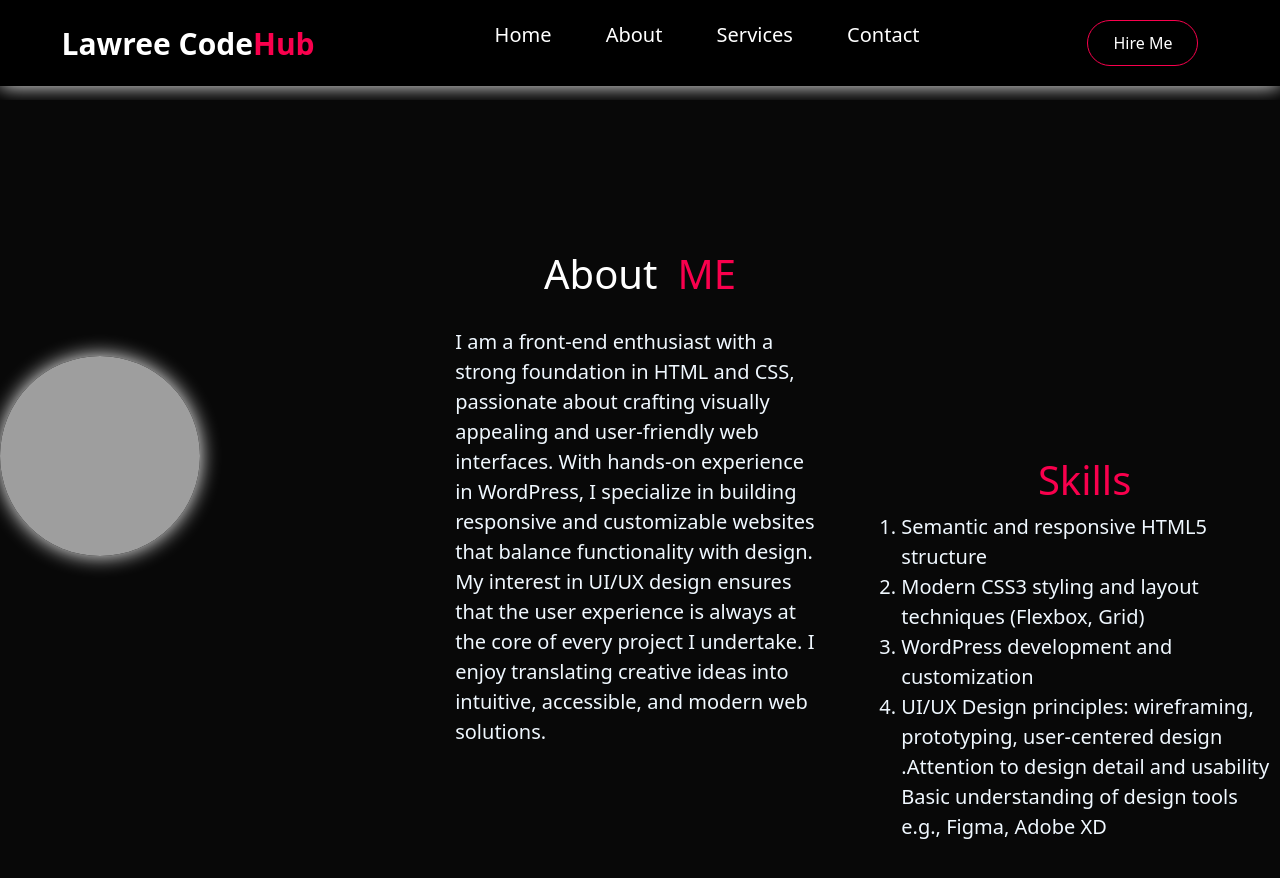
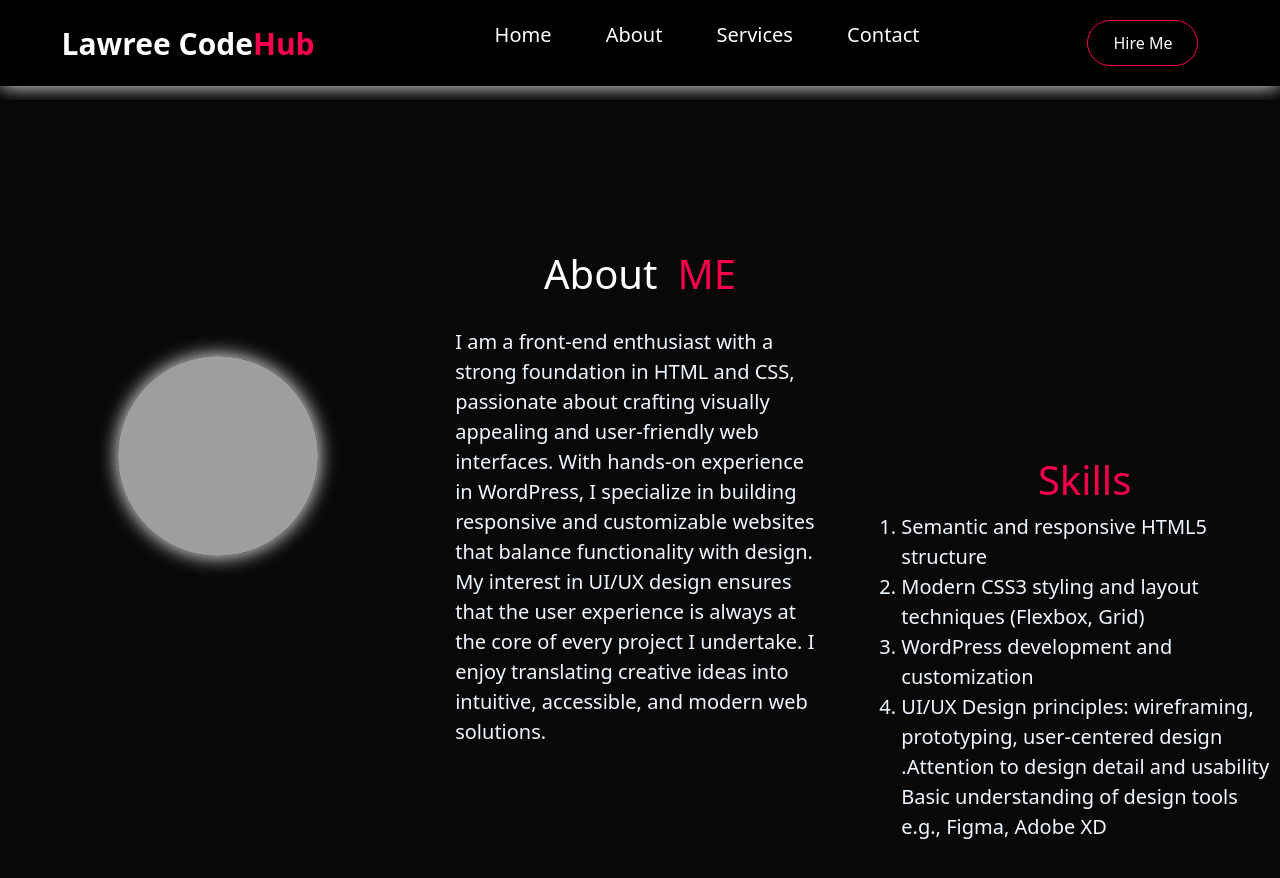
Before and after one commit to Lawrence14calvin/potfolio, a plain HTML site: page about.html in a window 1280 px wide. Drawn offline with nearby package versions, Linux system fonts and the light colour scheme; grey boxes are pictures that could not be loaded.

Commit message:
Update about.html

```diff
--- a/about.html
+++ b/about.html
@@ -30,7 +30,7 @@
         <h1>About <span>ME</span></h1>
         <div class="row">
 
-            <div class="col-4" ;">
+            <div class="col-4" style="padding-left:10% ;">
                <img src="law.jpg " alt="">
             </div>
             <div class="col-4">
```
